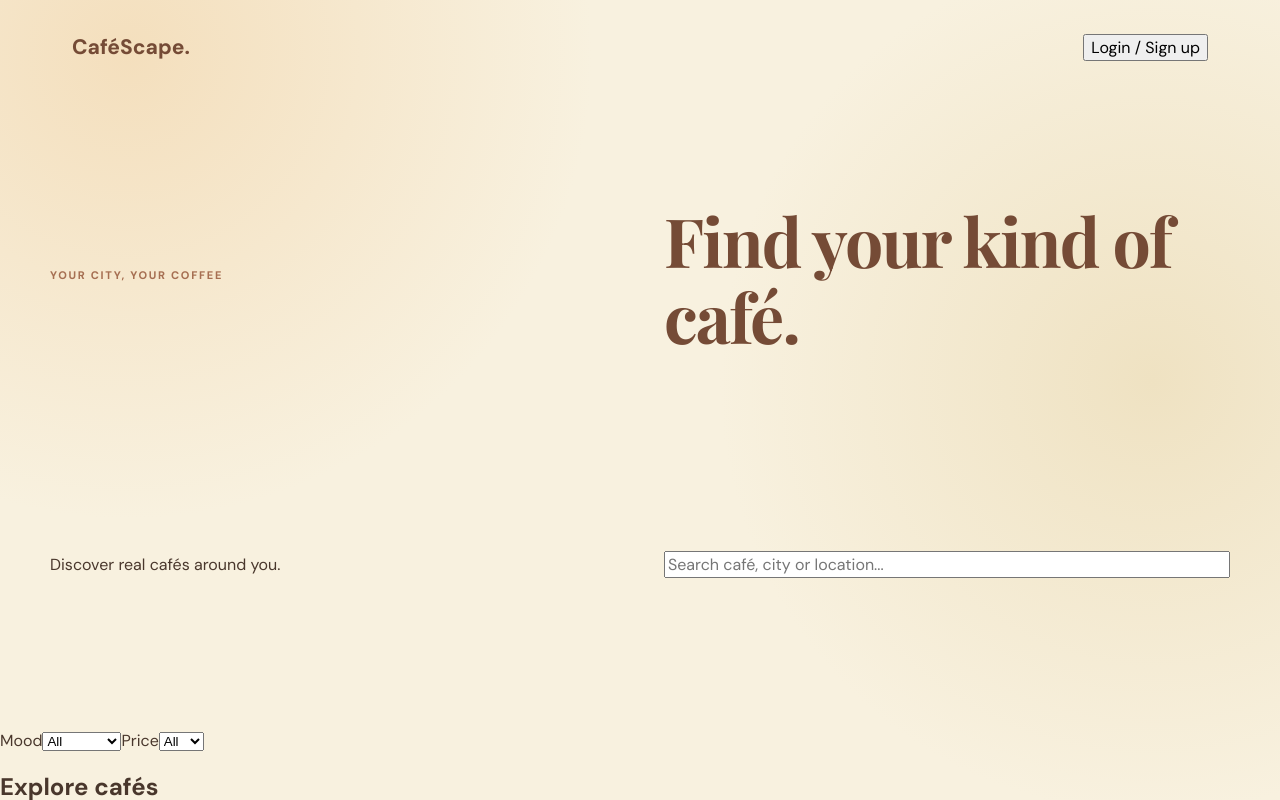
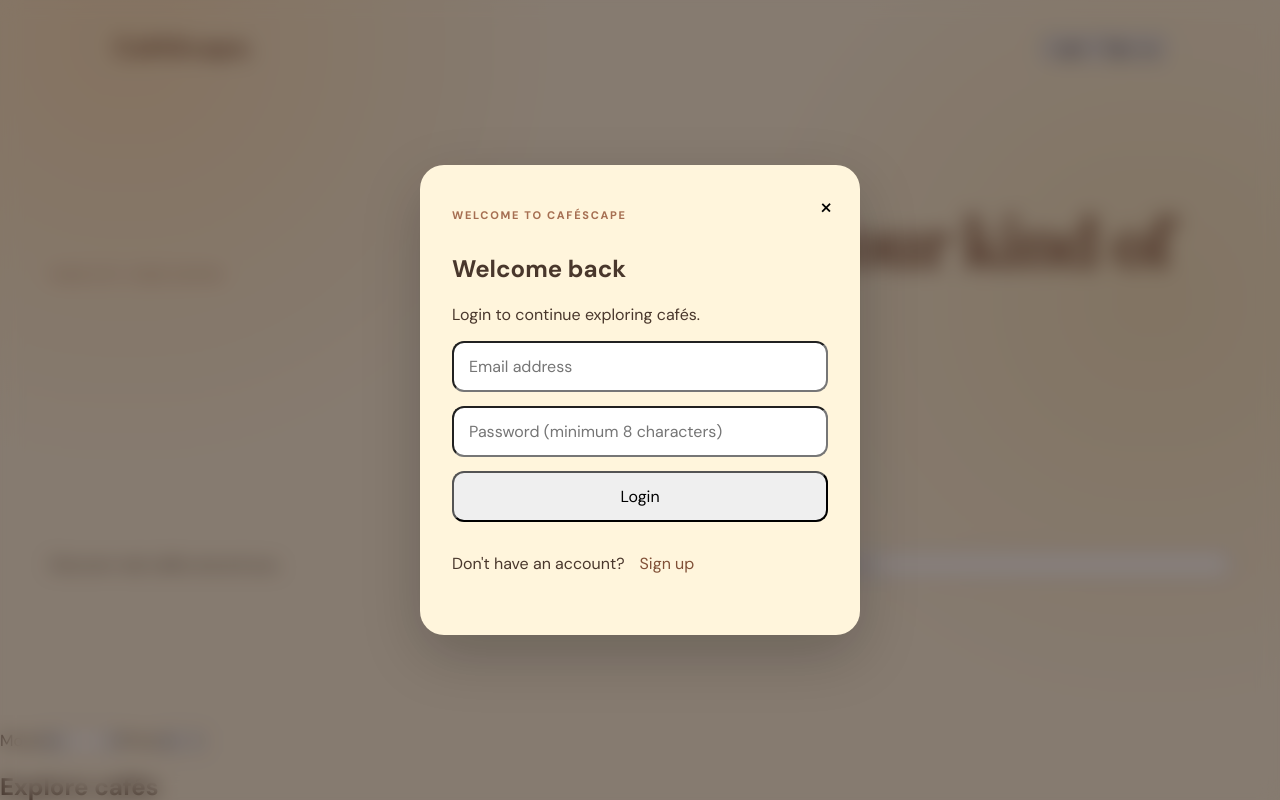
Before and after one commit to princech-star/CafeScape_, a React (Vite) app: page / in a window 1280 px wide. Both pictures are taken after a click on the button "Login / Sign up". Shown: the top 800 px of the page. Built offline with nearby package versions, Linux system fonts and the light colour scheme; no server answers; the database is empty.

Commit message:
Add styles for navbar and authentication components
Added styles for navbar, authentication overlay, and cards.

```diff
--- a/src/styles.css
+++ b/src/styles.css
@@ -765,3 +765,87 @@ a {
 .cafe-image-wrap > img {
   display: block;
 }
+.navbar {
+  display: flex;
+  justify-content: space-between;
+  align-items: center;
+  gap: 16px;
+  padding: 18px 5%;
+}
+
+.brand {
+  color: var(--clay-dark);
+  font-size: 25px;
+  font-weight: 700;
+  text-decoration: none;
+}
+
+.nav-actions {
+  display: flex;
+  align-items: center;
+  gap: 12px;
+}
+
+.auth-overlay {
+  position: fixed;
+  inset: 0;
+  z-index: 1000;
+  display: grid;
+  place-items: center;
+  padding: 20px;
+  background: rgba(40, 27, 20, 0.55);
+  backdrop-filter: blur(10px);
+  overflow-y: auto;
+}
+
+.auth-card {
+  position: relative;
+  width: min(100%, 440px);
+  padding: 32px;
+  border-radius: 24px;
+  background: #fff5dc;
+  box-shadow: 0 20px 60px rgba(0,0,0,.2);
+}
+
+.auth-card form {
+  display: grid;
+  gap: 14px;
+}
+
+.auth-card input,
+.auth-card button {
+  width: 100%;
+  padding: 13px 15px;
+  border-radius: 12px;
+}
+
+.auth-close {
+  position: absolute;
+  top: 12px;
+  right: 12px;
+  width: auto !important;
+  border: none;
+  background: transparent;
+  font-size: 25px;
+  cursor: pointer;
+}
+
+.auth-error {
+  color: #a12d25;
+}
+
+.auth-message {
+  color: #27623b;
+}
+
+.auth-switch {
+  margin-top: 18px;
+}
+
+.auth-switch button {
+  width: auto;
+  border: none;
+  background: transparent;
+  color: #805037;
+  cursor: pointer;
+}
```
